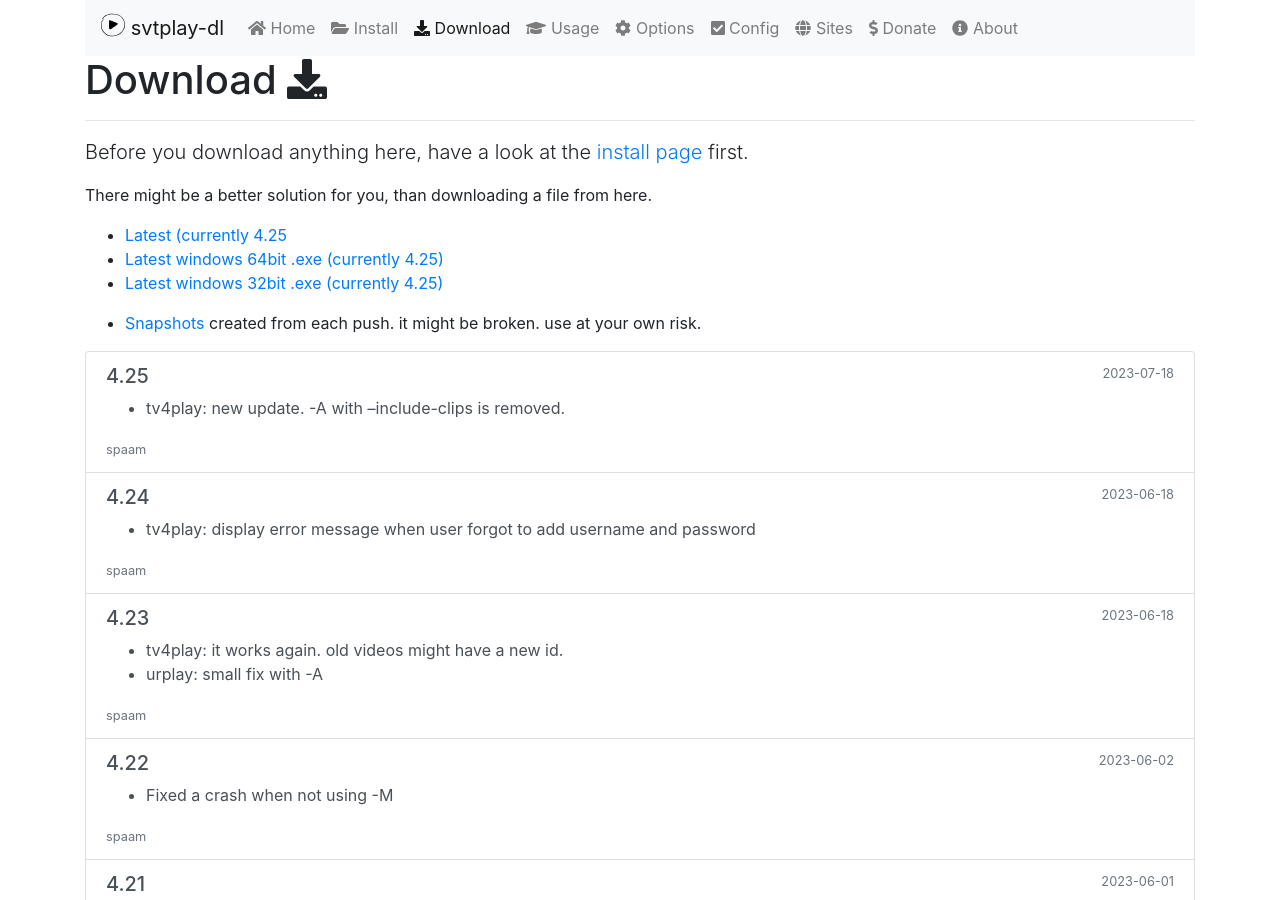
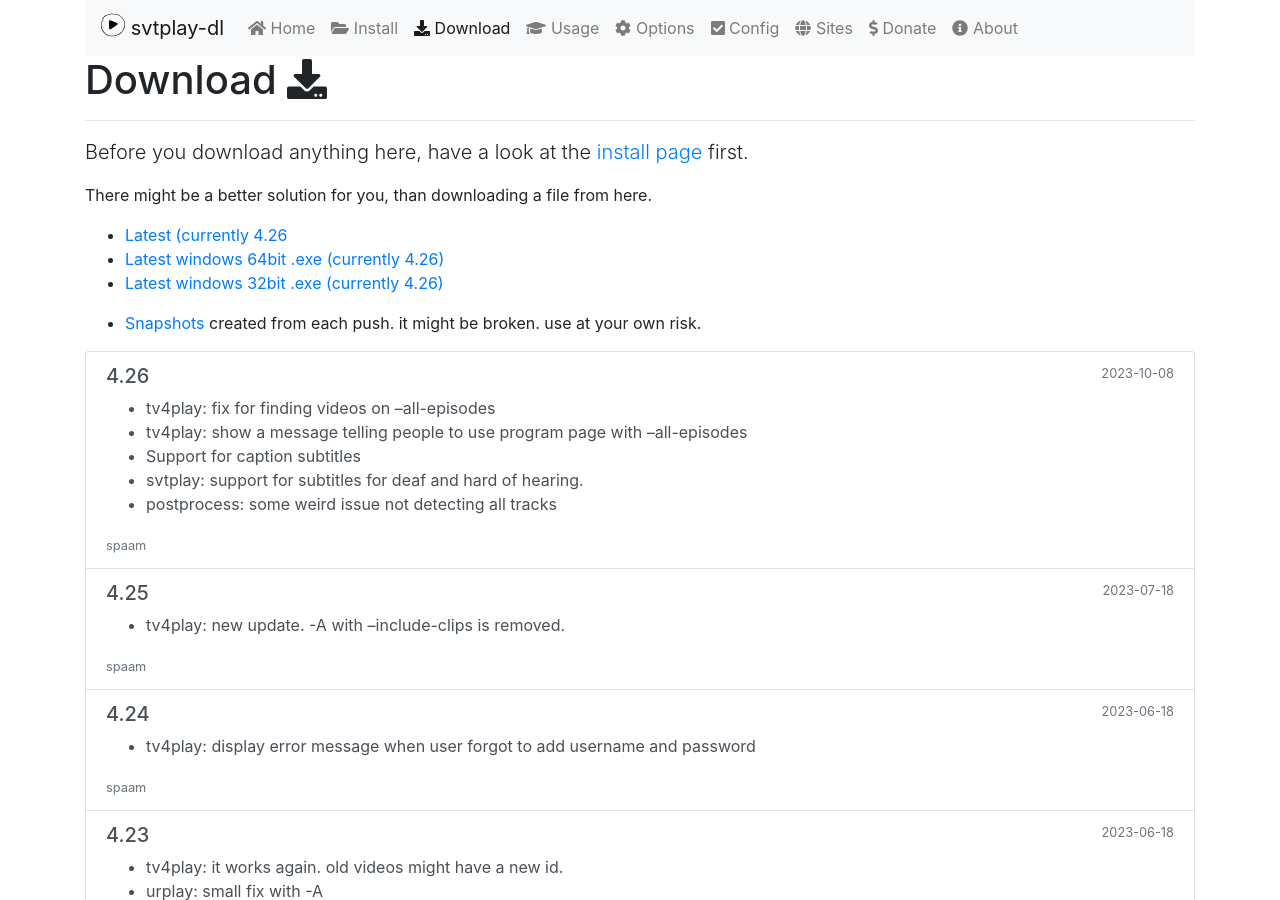
Before and after one commit to spaam/svtplay-dl-web, a Jekyll site: the page built from _pages/download.md, in a window 1280 px wide and 900 px high. Built offline with Jekyll 4.4.1, drawn with Linux system fonts in a browser that asks for light colours; nearby versions of some CDN libraries; comment, search, counter and statistics services are not loaded.

Commit message:
Add 4.26 release

```diff
--- a/_layouts/home.html
+++ b/_layouts/home.html
@@ -15,7 +15,7 @@
             <a href="/install/" class="btn btn-lg btn-outline-primary mb-3 mb-md-0 mr-md-3">Get started</a>
             <a href="/archive/" class="btn btn-lg btn-outline-secondary">Download</a>
         </div>
-        <p class="text-muted mb-0">Currently v4.25 (2023-07-19)</p>
+        <p class="text-muted mb-0">Currently v4.26 (2023-10-09)</p>
     </div>
     <div class="col-md-6">
         <img src="/assets/brand/logo.svg" width="256" height="256" class="img-fluid mb-3">
--- a/_pages/download.md
+++ b/_pages/download.md
@@ -10,9 +10,9 @@
 
 There might be a better solution for you, than downloading a file from here.
 
-* [Latest (currently 4.25](https://svtplay-dl.se/download/4.25/svtplay-dl)
-* [Latest windows 64bit .exe (currently 4.25)](https://svtplay-dl.se/download/4.25/svtplay-dl-amd64.zip)
-* [Latest windows 32bit .exe (currently 4.25)](https://svtplay-dl.se/download/4.25/svtplay-dl-win32.zip)
+* [Latest (currently 4.26](https://svtplay-dl.se/download/4.26/svtplay-dl)
+* [Latest windows 64bit .exe (currently 4.26)](https://svtplay-dl.se/download/4.26/svtplay-dl-amd64.zip)
+* [Latest windows 32bit .exe (currently 4.26)](https://svtplay-dl.se/download/4.26/svtplay-dl-win32.zip)
 
 * [Snapshots](/download/snapshots/) created from each push. it might be broken. use at your own risk.
 
--- /dev/null
+++ b/_posts/2023-10-09-4.26.md
@@ -0,0 +1,15 @@
+---
+layout: post
+title: "4.26"
+date: 2023-10-09 01:55:00 +0200
+categories: releases
+windows-amd64: true
+windows-win32: true
+binary: true
+---
+
+* tv4play: fix for finding videos on --all-episodes
+* tv4play: show a message telling people to use program page with --all-episodes
+* Support for caption subtitles
+* svtplay: support for subtitles for deaf and hard of hearing.
+* postprocess: some weird issue not detecting all tracks
```
